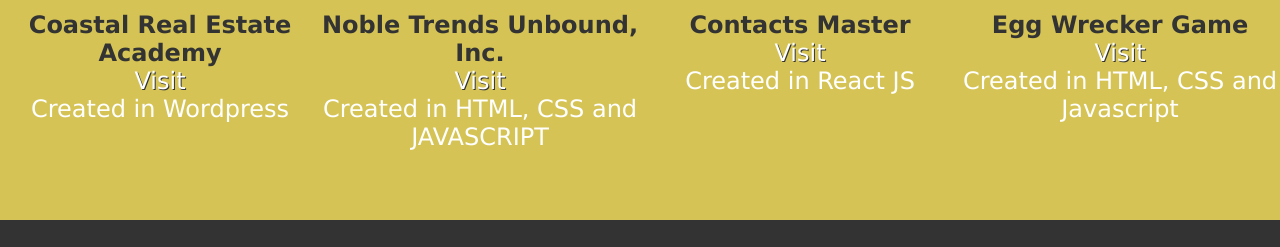
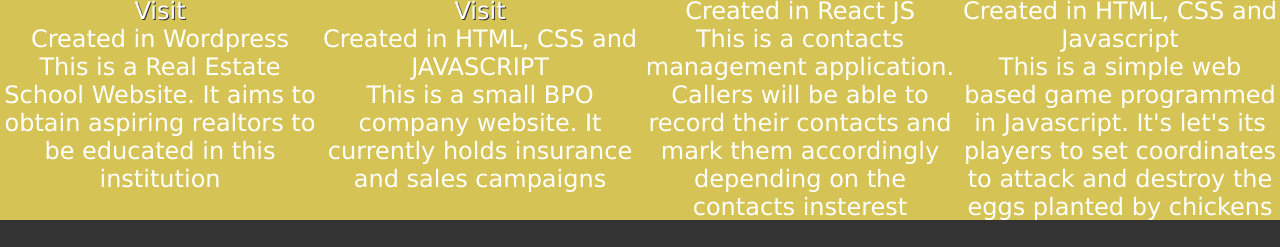
Before and after one commit to ramlittle/portfolio, a website: page index.html in a window 1280 px wide. Shown: the part 4540-4787 px from the top of the page. Drawn offline with Linux system fonts and the light colour scheme.

Commit message:
Add files via upload
updated index file

```diff
--- a/index.html
+++ b/index.html
@@ -263,38 +263,44 @@
                 <h2>Projects Gallery</h2>
             </div>
 
+
+
                 <div class='projects-cards'>
-                    <div class='projects-sub-cards'>
+                        <div class='projects-sub-cards scaled-frame'>
                             <iframe class ='projects-cards-content'src='https://coastalrealestateacademy.com/'></iframe>
                             </iframe>
                             <h3>Coastal Real Estate Academy</h3>
                             <div><a href='https://coastalrealestateacademy.com/'target='_blank'>Visit</a></div>
                             <div>Created in Wordpress</div>
+                            <div> This is a Real Estate School Website. It aims to obtain aspiring realtors to be educated in this institution</div>
                         </div>
 
-                    <div class='projects-sub-cards'>
+                        <div class='projects-sub-cards scaled-frame'>
                             <iframe class = 'projects-cards-content'src='https://www.ntu-nobletrends.com/' target='_blank'>
                             </iframe>
                             <h3>Noble Trends Unbound, Inc.</h3>
                             <div><a href='https://www.ntu-nobletrends.com/' target='_blank'>Visit</a></div>
                             <div>Created in HTML, CSS and JAVASCRIPT</div>
+                            <div>This is a small BPO company website. It currently holds insurance and sales campaigns</div>
                         </div>
-                    <div class='projects-sub-cards'>
+                        <div class='projects-sub-cards scaled-frame'>
                             <iframe class = 'projects-cards-content'src='https://contacts-master-app.vercel.app/' target='_blank'>
                             </iframe>
                             <h3>Contacts Master</h3>
                             <div><a href='https://contacts-master-app.vercel.app/' target='_blank'>Visit</a></div>
                             <div>Created in React JS</div>
+                            <div>This is a contacts management application. Callers will be able to record their contacts and mark them accordingly depending on the contacts insterest</div>
                         </div>
-                    <div class='projects-sub-cards'>
+                        <div class='projects-sub-cards scaled-frame'>
                             <iframe class = 'projects-cards-content'src='https://eggwrecker.vercel.app/' target='_blank'>
                             </iframe>
                             <h3>Egg Wrecker Game</h3>
                             <div><a href='https://eggwrecker.vercel.app/' target='_blank'>Visit</a></div>
                             <div>Created in HTML, CSS and Javascript</div>
+                            <div>This is a simple web based game programmed in Javascript. It's let's its players to set coordinates to attack and destroy the eggs planted by chickens</div>
+                        </div>
                 </div>
 
-            </div>
         </section>
 
         <!--Contact Me-->
```
Lines whose indentation alone changed are shown as unchanged.
